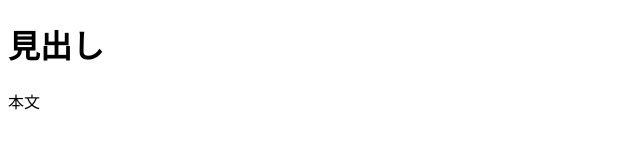
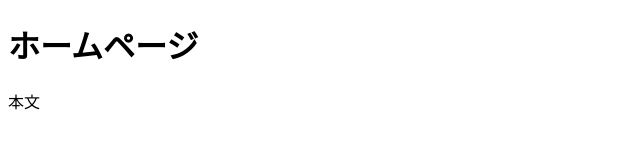
Before and after one commit to koki1124/web2-2, a plain HTML site: page index.html in a window 1280 px wide. Shown: the whole page, without its empty margins (0-640 px from the left). Drawn offline with Linux system fonts and the light colour scheme.

Commit message:
Update index.html

```diff
--- a/index.html
+++ b/index.html
@@ -5,7 +5,7 @@
   <title>タイトル</title>
   </head>
   <body>
-    <h1>見出し</h1>
+    <h1>ホームページ</h1>
     <p>本文</p>
   </body>
 </html>
```
